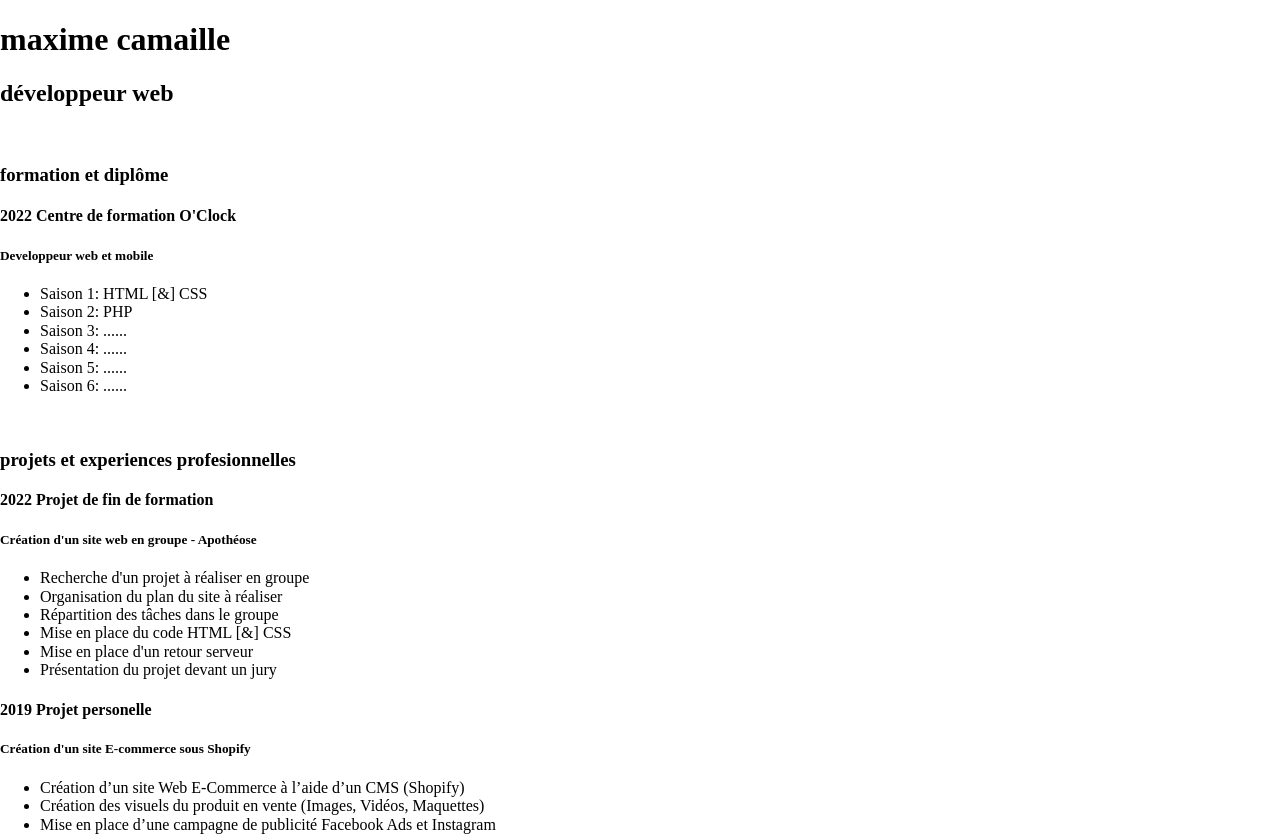
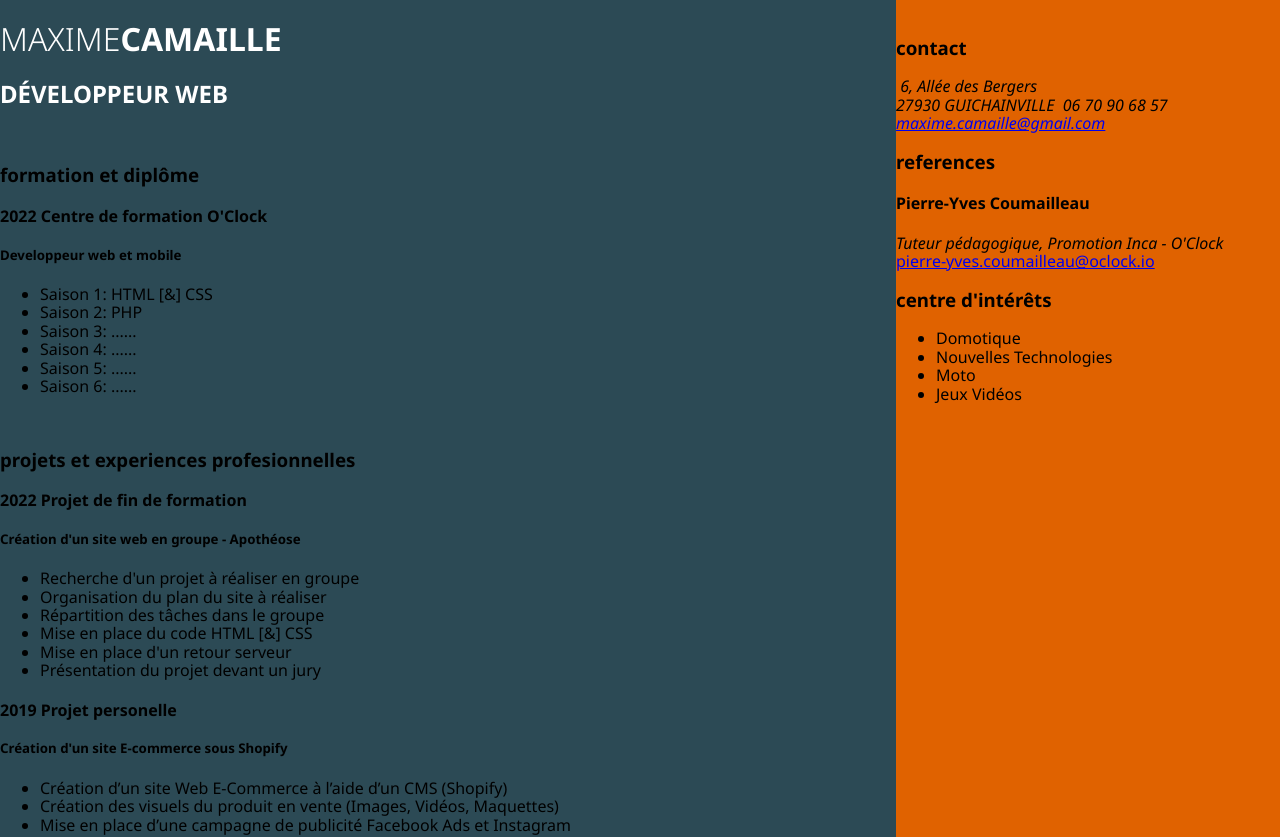
Before and after one commit to Maxime-Camaille/maxime-camaille.github.io, a plain HTML site: page index.html in a window 1280 px wide. Shown: the top 837 px of the page. Drawn offline with Linux system fonts and the light colour scheme.

Commit message:
ajout background pour test

```diff
--- a/CSS/style.css
+++ b/CSS/style.css
@@ -0,0 +1,26 @@
+body{
+    font-family: 'Noto Sans', sans-serif;
+    display: flex;
+}
+.partie-gauche{
+    width:30%;
+    background-color: #E06200;
+}
+.partie-droite{
+    width: 70%;
+    background-color: #2C4A55;
+}
+.prenom-nom{
+    text-transform: uppercase;
+    color: white;
+}
+#maxime{
+    font-weight: 300;
+}
+#camaille{
+    font-weight: bold;
+}
+.profession{
+    text-transform: uppercase;
+    color: white;
+}
--- a/index.html
+++ b/index.html
@@ -5,14 +5,18 @@
     <meta http-equiv="X-UA-Compatible" content="IE=edge">
     <meta name="viewport" content="width=device-width, initial-scale=1.0">
     <title>CV Maxime Camaille</title>
-    <link rel="stylesheet" href="../CSS/normalize.css">
-    <link rel="stylesheet" href="../CSS/style.css">
+    <link rel="stylesheet" href="/CSS/normalize.css">
+    <link rel="stylesheet" href="/CSS/style.css">
+
+    <link rel="preconnect" href="https://fonts.googleapis.com">
+<link rel="preconnect" href="https://fonts.gstatic.com" crossorigin>
+<link href="https://fonts.googleapis.com/css2?family=Noto+Sans:ital,wght@0,100;0,200;0,300;0,400;0,500;0,600;0,700;0,800;0,900;1,100;1,200;1,300;1,400;1,500;1,600;1,700;1,800;1,900&display=swap" rel="stylesheet">
 </head>
 
 <body>
     <section class="partie-droite">
-        <h1>maxime <span id="camaille">camaille</span></h1>
-        <h2>développeur web</h2>
+        <h1 class="prenom-nom"><span id="maxime">maxime</span><span id="camaille">camaille</span></h1>
+        <h2 class="profession">développeur web</h2>
         <article class="formation">
 
             <img class="logo-formation" src="" alt="">
```
